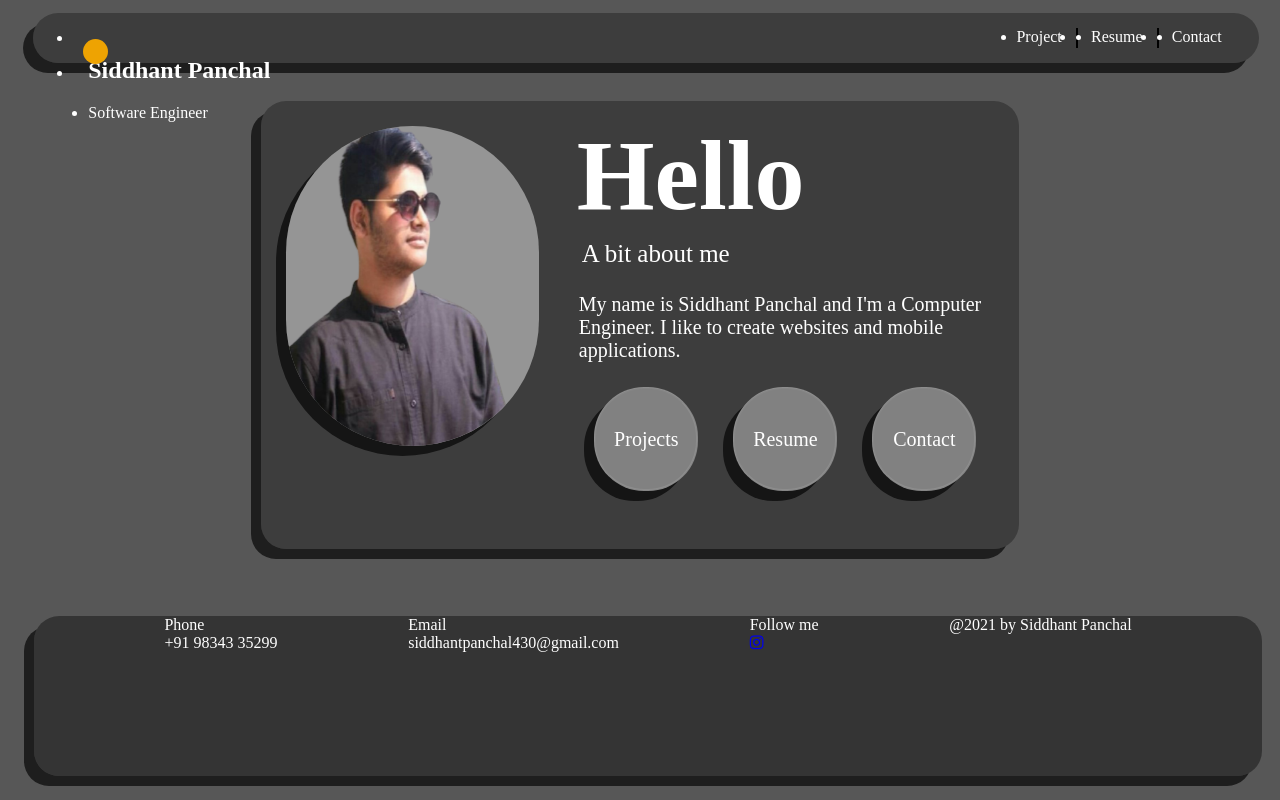
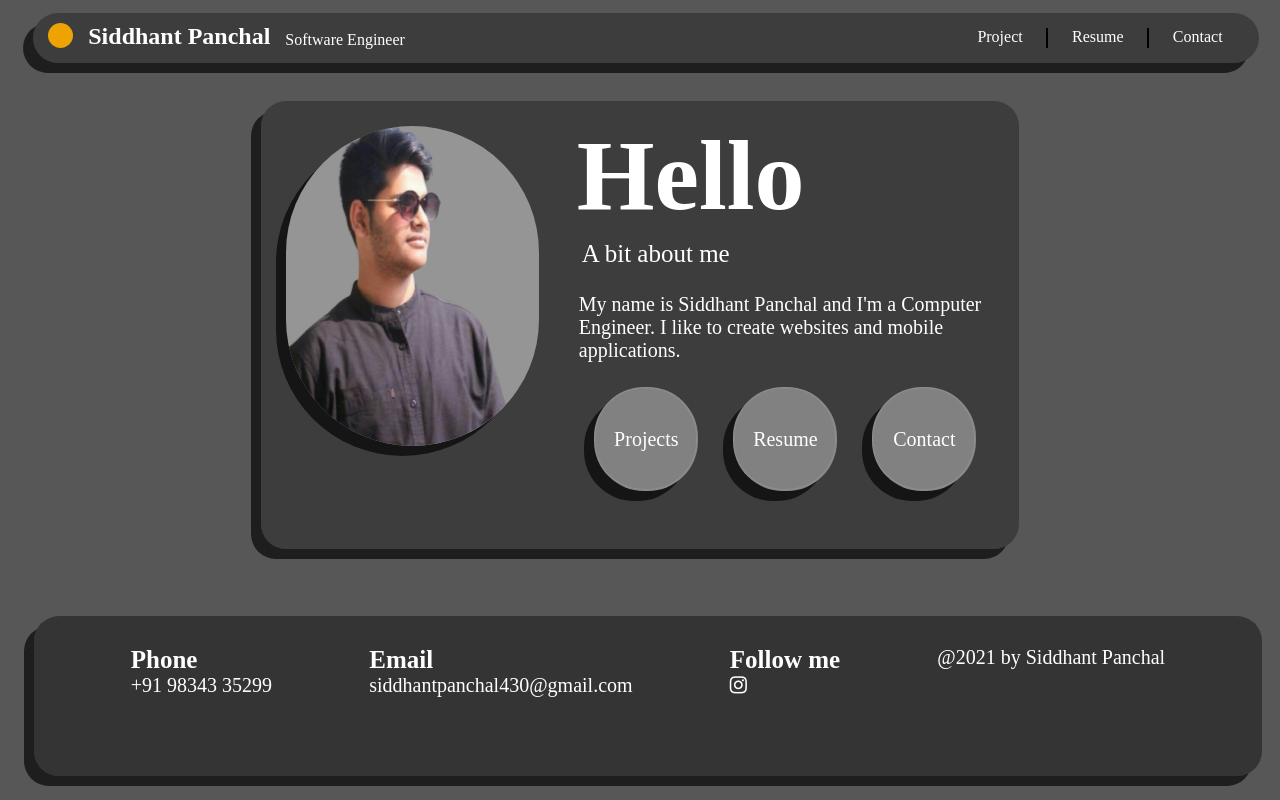
Before and after one commit to siddhantPanchal/Portfolio.github.io, a plain HTML site: page index.html in a window 1280 px wide. Drawn offline with Linux system fonts and the light colour scheme.

Commit message:
Updated some styles

```diff
--- a/style.css
+++ b/style.css
@@ -75,15 +75,24 @@ div.circle-yellow {
    height: 25px;
    width: 25px;
    border-radius: 12.5px;
-   position: absolute;
-   margin: 10px;
+   margin-top: 10px;
+   margin-left: 15px;
 }
 
 .navbar-text {
-   display: flex;
-   margin-top: 0.8%;
-   margin-right: 2%;
-   float: right;
+   align-self: center;
+}
+
+ul {
+   list-style-type: none;
+   margin: 0;
+   padding: 0;
+   overflow: hidden;
+}
+
+li {
+   float: left;
+   display: block;
 }
 
 .verticle-line {
@@ -118,6 +127,7 @@ div.circle-yellow {
    text-align: center;
    align-content: center;
    justify-content: center;
+   cursor: pointer;
 }
 
 .circle-text {
@@ -130,3 +140,22 @@ div.circle-yellow {
    border-width: 0px;
    font-size: 18px;
 }
+
+.footer-content {
+   position: relative;
+   margin-top: 30px;
+}
+
+.footer-content-header {
+   font-size: 25px;
+   font-weight: bold;
+   text-justify: kashida;
+}
+
+.footer-content-body {
+   font-size: 20px;
+}
+
+a {
+   color: white;
+}
```
